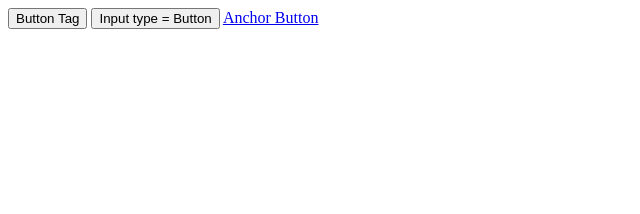
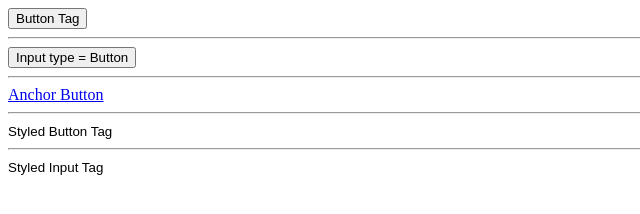
Before and after one commit to wlwl2/button, a plain HTML site: page index.html in a window 1280 px wide. Shown: the whole page, without its empty margins (0-640 px from the left). Drawn offline with Linux system fonts and the light colour scheme.

Commit message:
added styled components

```diff
--- a/css/style.css
+++ b/css/style.css
@@ -1,3 +1,11 @@
-body {
+.styled-button-tag {
+  border: none;
+  padding: 0;
+  background-color: transparent;
+}
 
+.styled-input-tag {
+  border: none;
+  padding: 0;
+  background-color: transparent;
 }
--- a/index.html
+++ b/index.html
@@ -9,11 +9,15 @@
   </head>
   <body>
 
-      <button type="button" name="button">Button Tag</button>
-
-      <input type="button" name="" value="Input type = Button">
-
-      <a href="#">Anchor Button</a>
+      <button class="button-tag" type="button" name="button">Button Tag</button>
+      <hr>
+      <input class="input-tag" type="button" name="" value="Input type = Button">
+      <hr>
+      <a class="anchor-tag" href="#">Anchor Button</a>
+      <hr>
+      <button class="styled-button-tag" type="button" name="button">Styled Button Tag</button>
+      <hr>
+      <input class="styled-input-tag" type="button" name="" value="Styled Input Tag">
 
     <script src="js/script.js"></script>
   </body>
```
